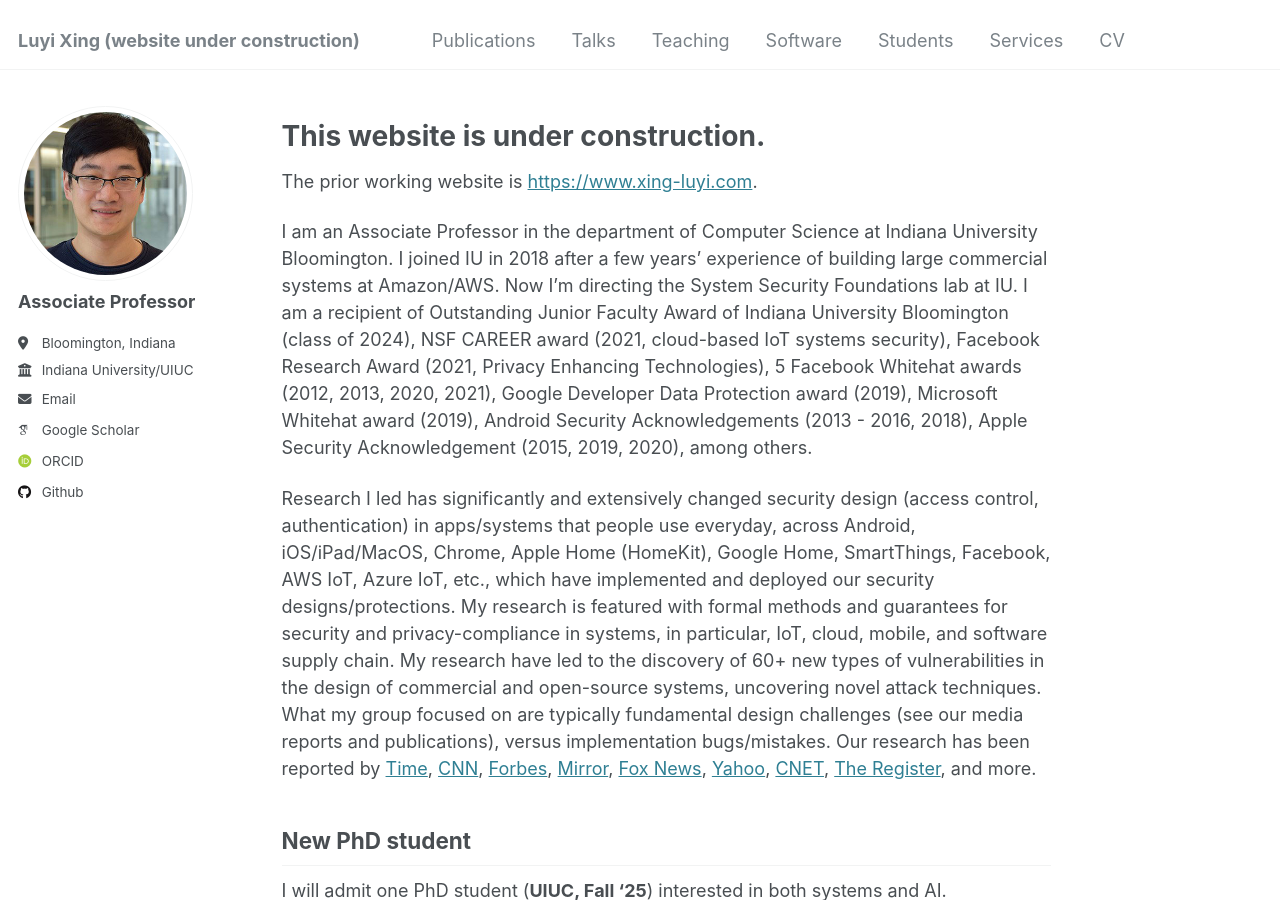
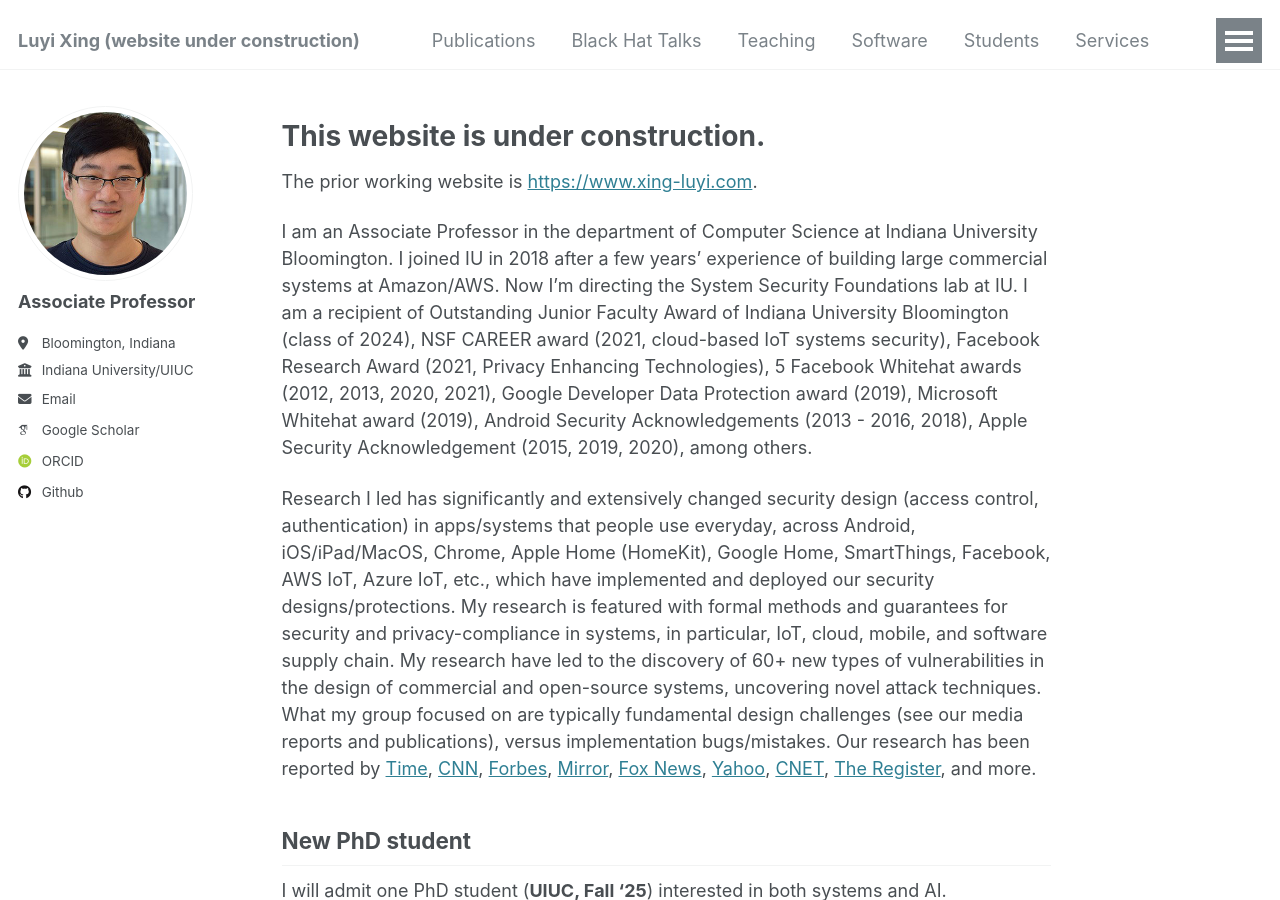
Before and after one commit to luyixing/luyixing.github.io, a Jekyll site: the page built from _pages/about.md, in a window 1280 px wide and 900 px high. Built offline with Jekyll 4.4.1, drawn with Linux system fonts in a browser that asks for light colours; some web fonts are replaced.

Commit message:
Update navigation.yml

```diff
--- a/_data/navigation.yml
+++ b/_data/navigation.yml
@@ -8,7 +8,7 @@ main:
   - title: "Publications"
     url: /publications/
 
-  - title: "Talks"
+  - title: "Black Hat Talks"
     url: /talks/
 
   - title: "Teaching"
```
